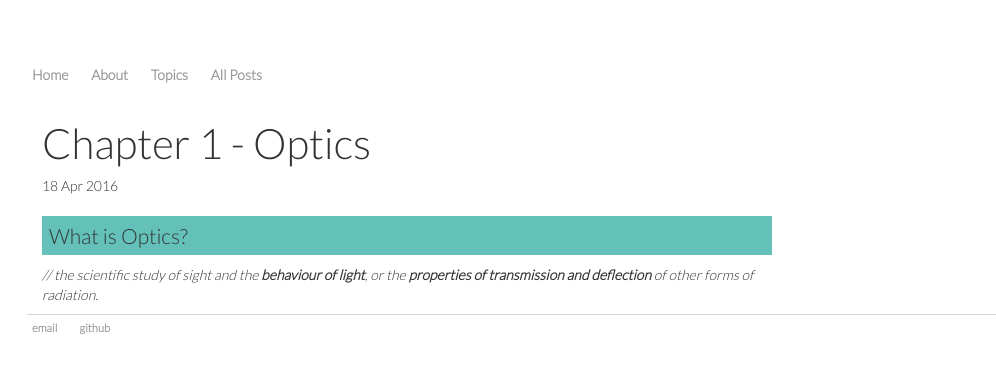
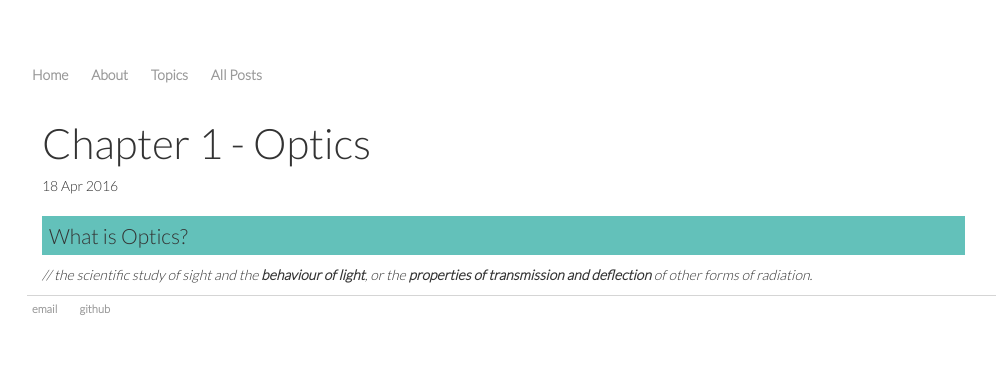
Before and after one commit to serriferous/initial.github.io, a Jekyll site: the page built from _posts/2016-04-18-chapter-1.md, in a window 1280 px wide. Shown: the top 373 px of the page, without its empty margins (33-1029 px from the left). Built offline with Jekyll 4.4.1, drawn with Linux system fonts in a browser that asks for light colours.

Commit message:
Update main.css

```diff
--- a/css/main.css
+++ b/css/main.css
@@ -26,7 +26,7 @@ nav ul li, footer ul li {
 a {
     text-decoration: none;
     color: #999;
-    width: 80%
+    width: 90%
 }
 a:hover {
     text-decoration: underline;
@@ -34,19 +34,19 @@ a:hover {
 h1 {
     font-size: 3em;
     font-family:"Lato", Arial;
-    width: 80%
+    width: 90%
 }
 
 h2 {
     font-size: 1.5em;
     font-family:"Lato", Arial;
-    width: 80%
+    width: 90%
 }
 
 h3 {
     font-size: 1em;
     font-family:"Lato", Arial;
-    width: 80%
+    width: 90%
 }
 
 p {
@@ -54,7 +54,7 @@ p {
     line-height: 1.4em;
     color: #333;
     font-family:"Lato", Arial;
-    width: 80%
+    width: 90%
 }
 footer {
     border-top: 1px solid #d5d5d5;
@@ -62,10 +62,10 @@ footer {
     font-family:"Lato", Arial;
 }
 
-div.post { width: 80% }
+div.post { width: 90% }
 
 ul.posts {
-    margin: 80%;
+    margin: 90%;
     font-size: 1.5em;
     font-family:"Lato", Arial;
 }
```
